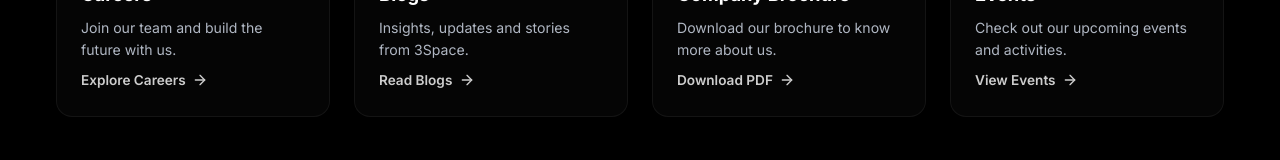
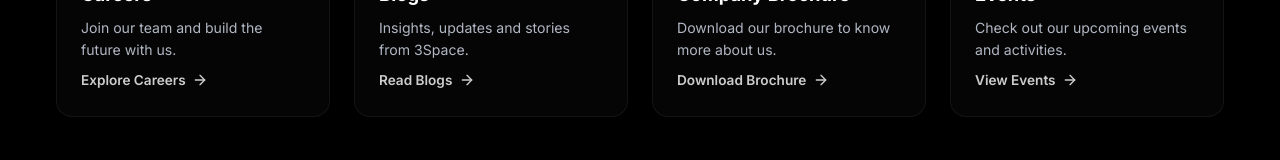
Before and after one commit to 3spacetechcorp-hue/3SpaceTech, a Next.js app: page /contact in a window 1280 px wide. Shown: the part 1452-1612 px from the top of the page. Built offline with nearby package versions, Linux system fonts and the light colour scheme.

Commit message:
feat: add brochure download to contact page

```diff
--- a/app/contact/page.tsx
+++ b/app/contact/page.tsx
@@ -146,10 +146,11 @@ export default function ContactPage() {
       key: "brochure",
       title: "Company Brochure",
       text: "Download our brochure to know more about us.",
-      cta: "Download PDF",
-      href: "#",
+      cta: "Download Brochure",
+      href: "/brochure/3Space-Brochure.pptx",
       icon: <FileText size={26} />,
       variant: styles.exploreBrochure,
+      download: "3Space-Brochure.pptx",
     },
     {
       key: "events",
@@ -348,6 +349,7 @@ export default function ContactPage() {
                 <motion.a
                   key={card.key}
                   href={card.href}
+                  {...(card.download ? { download: card.download } : {})}
                   className={styles.exploreCard}
                   initial={{ opacity: 0, y: 30 }}
                   whileInView={{ opacity: 1, y: 0 }}
```
Also changed, not shown: 1 other file (tests, documents, lock files or other folders).
